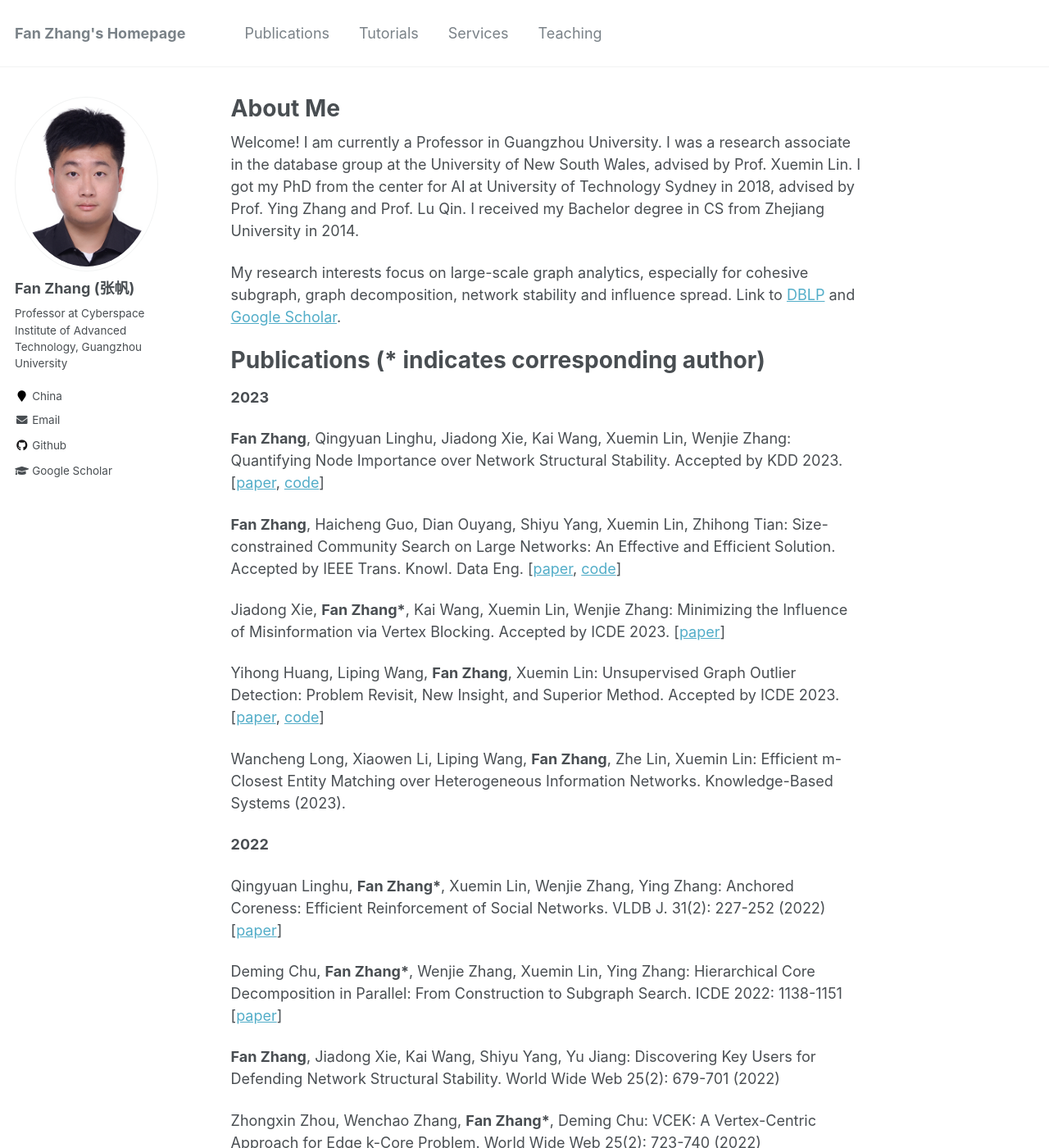
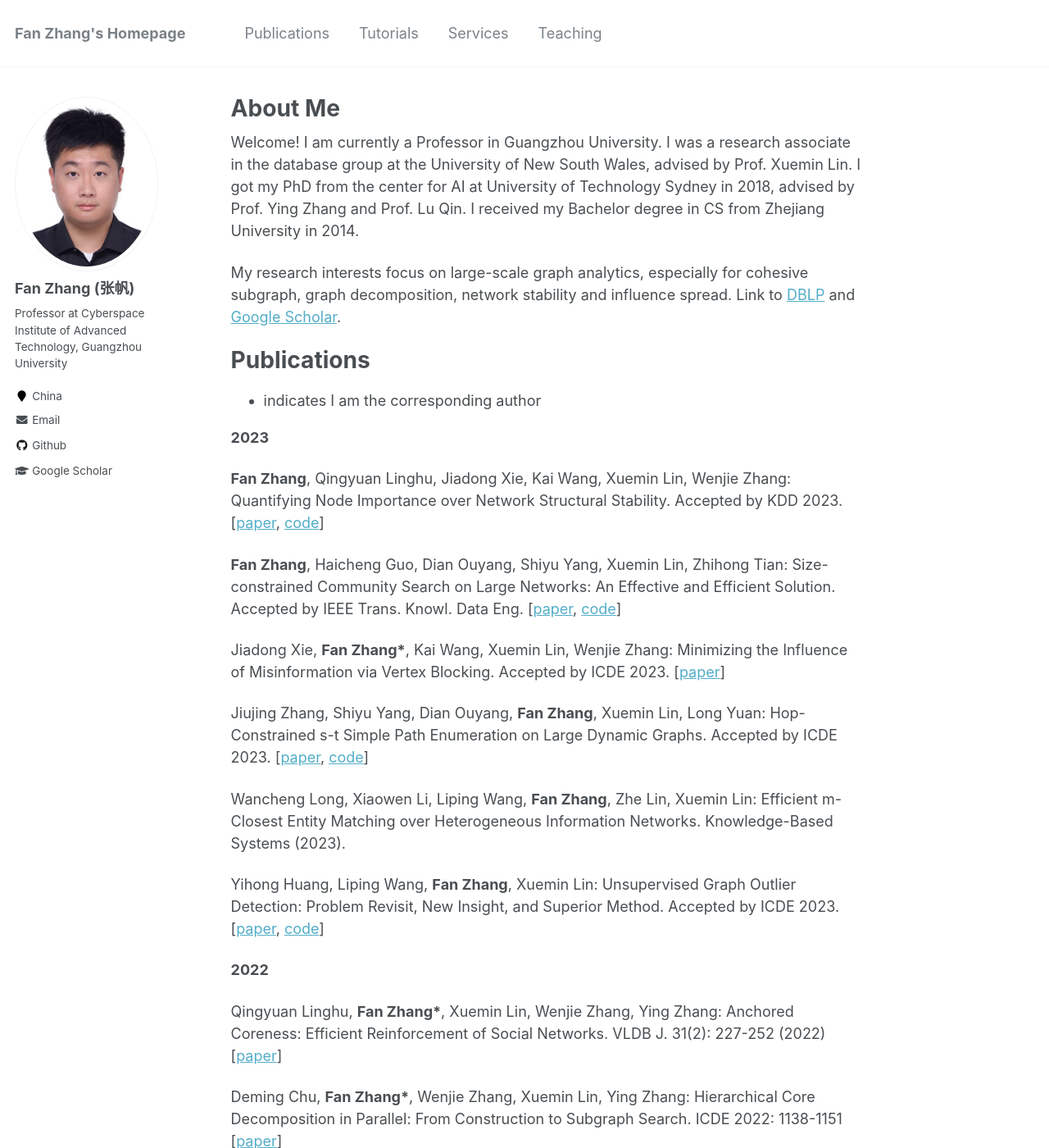
Before and after one commit to fanzhangcs/fanzhangcs.github.io, a Jekyll site: the page built from _pages/about.md, in a window 1280 px wide and 1400 px high. Shown: the whole window at 82% size. Built offline with Jekyll 4.4.1, drawn with Linux system fonts in a browser that asks for light colours.

Commit message:
Update about.md

```diff
--- a/_pages/about.md
+++ b/_pages/about.md
@@ -13,8 +13,9 @@ Welcome! I am currently a Professor in Guangzhou University. I was a research as
 My research interests focus on large-scale graph analytics, especially for cohesive subgraph, graph decomposition, network stability and influence spread.
 Link to [DBLP](https://dblp.uni-trier.de/pid/21/3626-36.html) and [Google Scholar](https://scholar.google.com.au/citations?user=0OXLcmYAAAAJ&hl=zh-CN).
 
-Publications (* indicates corresponding author)
+Publications
 ======
+* indicates I am the corresponding author
 
 **2023**
 
@@ -24,9 +25,11 @@ Publications (* indicates corresponding author)
 
 Jiadong Xie, **Fan Zhang\***, Kai Wang, Xuemin Lin, Wenjie Zhang: Minimizing the Influence of Misinformation via Vertex Blocking.  Accepted by ICDE 2023. [[paper](/papers/2023_icde_infmin.pdf)]
 
-Yihong Huang, Liping Wang, **Fan Zhang**, Xuemin Lin: Unsupervised Graph Outlier Detection: Problem Revisit, New Insight, and Superior Method. Accepted by ICDE 2023. [[paper](/papers/2023_icde_unod.pdf), [code](https://github.com/goldennormal/vgod-github)]
+Jiujing Zhang, Shiyu Yang, Dian Ouyang, **Fan Zhang**, Xuemin Lin, Long Yuan: Hop-Constrained s-t Simple Path Enumeration on Large Dynamic Graphs. Accepted by ICDE 2023. [[paper](/papers/2023_icde_simplepath.pdf), [code](https://drive.google.com/drive/folders/1iwZtCkZDC-Sd0Uo42g7SQLKCmnyURXyS)]
 
 Wancheng Long, Xiaowen Li, Liping Wang, **Fan Zhang**, Zhe Lin, Xuemin Lin: Efficient m-Closest Entity Matching over Heterogeneous Information Networks. Knowledge-Based Systems (2023).
+
+Yihong Huang, Liping Wang, **Fan Zhang**, Xuemin Lin: Unsupervised Graph Outlier Detection: Problem Revisit, New Insight, and Superior Method. Accepted by ICDE 2023. [[paper](/papers/2023_icde_unod.pdf), [code](https://github.com/goldennormal/vgod-github)]
 
 **2022**
 
```
